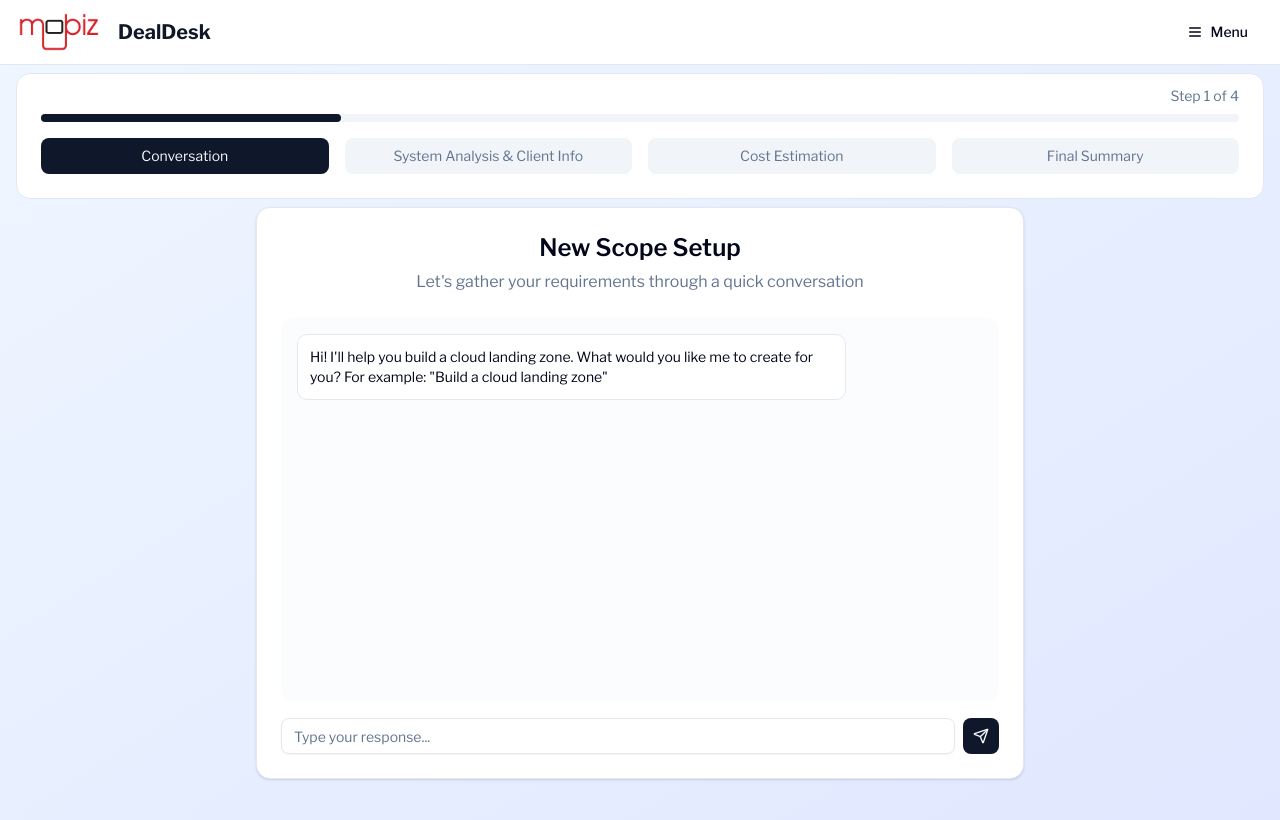
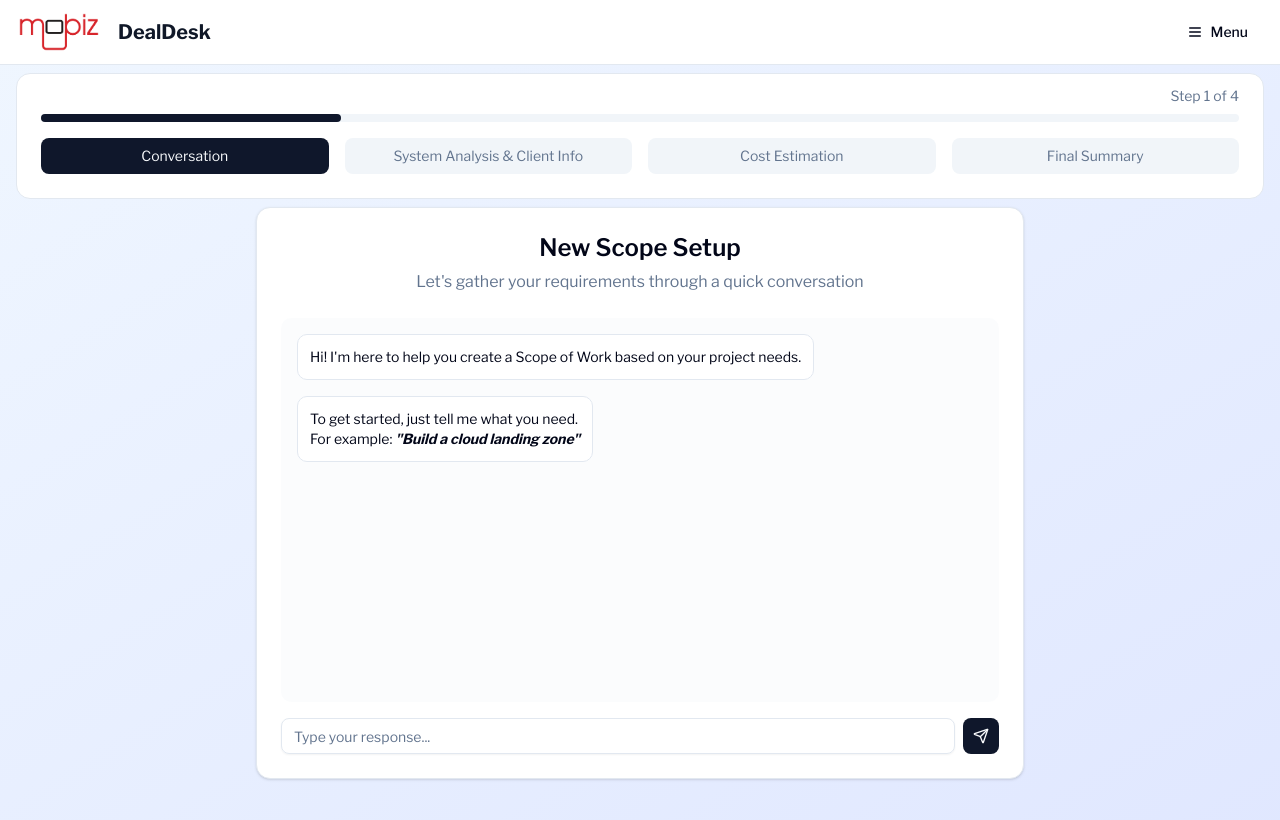
Before and after one commit to zakiezabar/dealdesk, a Next.js app: page / in a window 1280 px wide. Shown: the top 820 px of the page. Built offline with nearby package versions, Linux system fonts and the light colour scheme.

Commit message:
added additional buble text for the intro

```diff
--- a/src/components/ConversationStep.tsx
+++ b/src/components/ConversationStep.tsx
@@ -12,15 +12,26 @@ interface ConversationStepProps {
 interface Message {
   id: string; // Changed to string for better uniqueness
   type: 'ai' | 'user' | 'loading';
-  content: string;
+  content: string | React.ReactNode;
 }
 
 const ConversationStep: React.FC<ConversationStepProps> = ({ onNext }) => {
   const [messages, setMessages] = useState<Message[]>([
     {
-      id: 'initial-ai-message',
+      id: 'initial-ai-message-1',
       type: 'ai',
-      content: 'Hi! I\'ll help you build a cloud landing zone. What would you like me to create for you? For example: "Build a cloud landing zone"'
+      content: 'Hi! I\'m here to help you create a Scope of Work based on your project needs.'
+    },
+    {
+      id: 'initial-ai-message-2',
+      type: 'ai',
+      content: (
+        <>
+          To get started, just tell me what you need.
+          <br />
+          For example: <strong><em>&quot;Build a cloud landing zone&quot;</em></strong>
+        </>
+      )
     }
   ]);
   const messageIdRef = useRef(0); // Use ref to avoid stale closure issues
```
